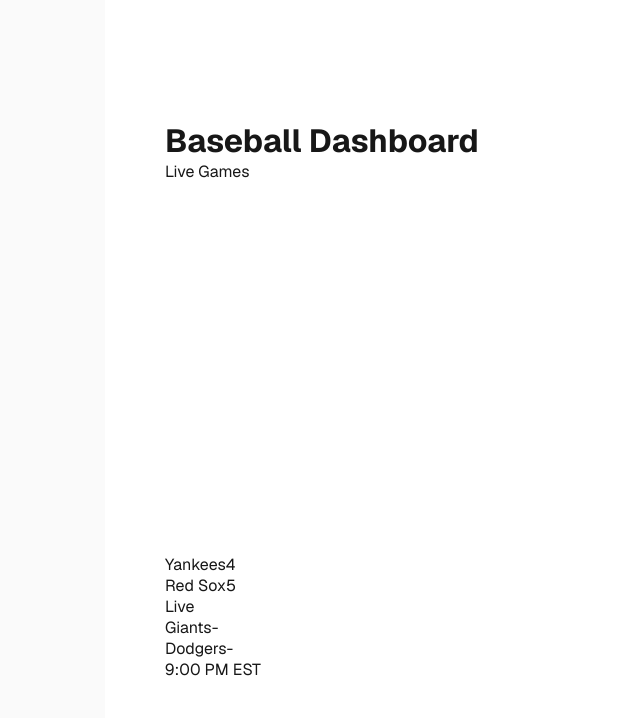
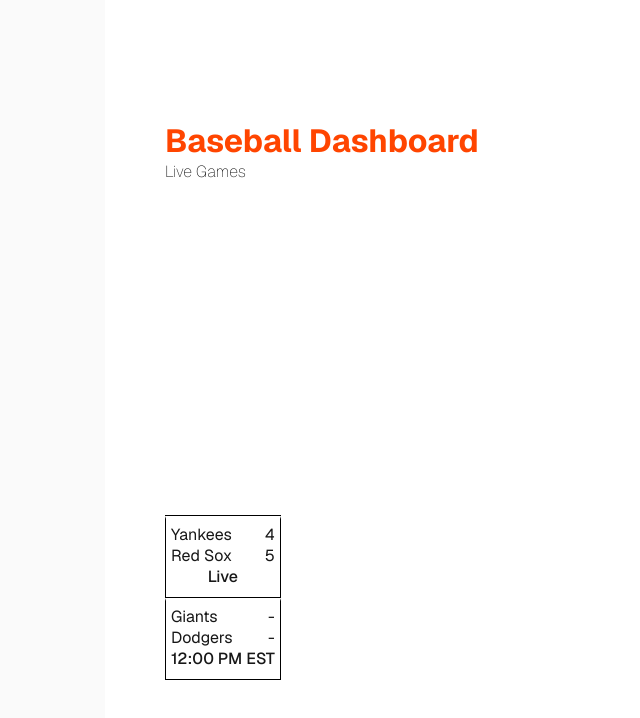
Before and after one commit to eshaanp21vt/baseball-dashboard, a Next.js app in the folder frontend/: page / in a window 1280 px wide. Shown: the top 718 px of the page, without its empty margins (135-775 px from the left). Built offline with nearby package versions, Linux system fonts and the light colour scheme.

Commit message:
page.module.css changes made. Basic format done.

```diff
--- a/frontend/app/page.js
+++ b/frontend/app/page.js
@@ -17,7 +17,7 @@
       awayScore: "-",
       homeTeam: "Dodgers",
       homeScore: "-",
-      status: "9:00 PM EST",
+      status: "12:00 PM EST",
     },
   ]
 
--- a/frontend/app/page.module.css
+++ b/frontend/app/page.module.css
@@ -139,3 +139,47 @@
     --button-secondary-border: #1a1a1a;
   }
 }
+
+
+.header {
+  /* There is no need for any padding for some reason there is already
+  a gap between the header and the rest. Also not sure if padding or margin
+  is better*/
+  padding-bottom: 0px;
+  margin-bottom: 0px;
+}
+
+
+.header h1 {
+  font-weight: bolder;
+  /*I want to make color dependent on users favorite team in the future.
+  Do not remove this comment until that is done.*/
+  color: orangered;
+  /*I want a blockier font for the title. Not sure what to use.*/
+}
+
+.header p {
+  font-weight: lighter;
+  color: black;
+}
+
+.gamesSection {
+  text-align: center;
+  border-top: 1px solid black;
+}
+
+.gameCard {
+
+  padding: 5px 5px 10px 5px;
+  border: 1px solid black;
+  border-top: solid transparent;
+}
+
+.teamRow {
+  display: flex;
+  justify-content: space-between;
+}
+
+.gameStatus {
+  font-weight: 500;
+}
```
